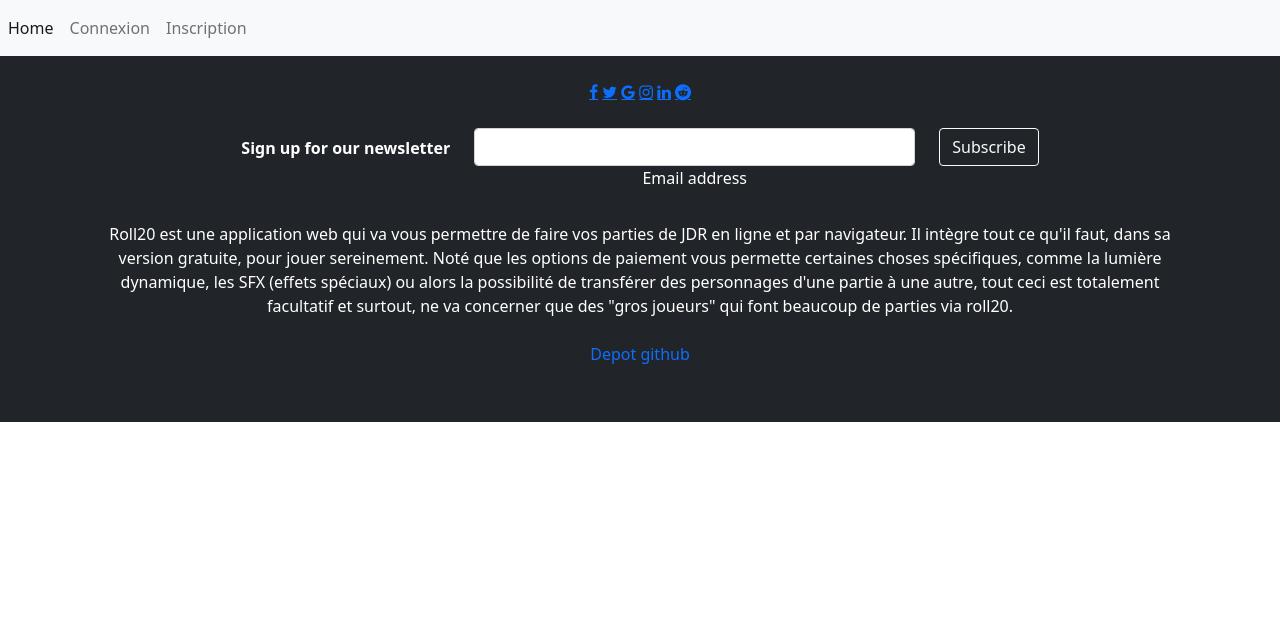
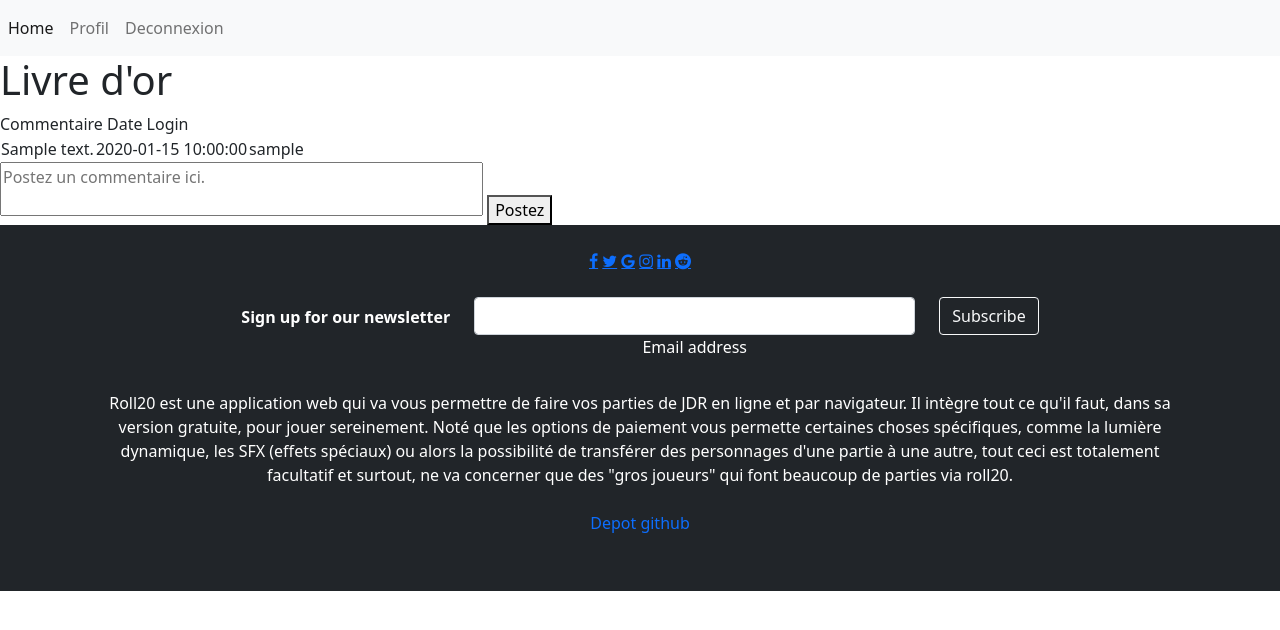
Before and after one commit to thomas-dellacase/livre-d-or, a PHP site: page /pages/livre-or.php in a window 1280 px wide. Shown: the top 630 px of the page. Run offline with PHP 8.4, Linux system fonts and the light colour scheme; the visitor is signed in with stand-in values (Sample User, id 1); tables that the repository leaves empty or names only in its code hold one stand-in row (values such as "Sample post").

Commit message:
class comment ok plus que le css

```diff
--- a/class/classComment.php
+++ b/class/classComment.php
@@ -1,6 +1,6 @@
 <?php
 
-class Commment{
+class Comment{
 
     private $id;
     public $comment;
@@ -10,18 +10,21 @@
     public function __construct(){
         $this->bdd = connect();
     }
+    //public DateTime::__construct(string $datetime = "now", ?DateTimeZone $timezone = null);
 //--------------------------------------------Ajouts de commentaire-----------------------------------------------------------
-    public function postComment($login, $comment, $id){
+    public function postComment($comment, $idUser){
 
         $secureComment = htmlspecialchars(trim($comment));
+
 
         if(!empty($comment)){
             $comLenght = strlen($comment);
 
             if($comLenght <= 240){
-                $insertComment =$this->bdd->prepare("INSERT INTO commentaires (id_user, commentaire, date)VALUES (:login, :commentaire, NOW())");
-                $insertComment->bindValue(':login', $login['id'], PDO::PARAM_STR);
-                $insertComment->bindValue(':commentaire', $comment, PDO::PARAM_STR);
+                $insertComment =$this->bdd->prepare("INSERT INTO commentaires(commentaire, id_utilisateur, date) VALUES (:commentaire, :id, NOW())");
+                $insertComment->bindValue(':commentaire', $comment , PDO::PARAM_STR);
+                $insertComment->bindValue(':id', $_SESSION['user']['id'] , PDO::PARAM_STR);
+                //$insertComment->bindValue(":date", date->format("Y-m-d H:i:s"), PDO::PARAM_STR);
                 $insertComment->execute();
             }
             else{
@@ -29,11 +32,25 @@
             }
         }
     }
-//------------------------------------------------------------------------------Display commentaire----------------------------------------------------
+//-----------------------------------------------------------------display commentaire-----------------------------------------------
 
     public function displayComment(){
-        $getCommentaire = $this->bdd->prepare("SELECT c.commentaire, c.date, c.id_user, c.id_produit, p.id, u.login FROM commentaires c INNER JOIN produits p ON c.id_produit = p.id INNER JOIN user u ON c.id_user = u.id WHERE p.id = :id ORDER BY c.date DESC LIMIT 5 ")
-    }
+
+        $comment = $this->bdd->prepare("SELECT commentaire, date, login FROM commentaires INNER JOIN utilisateurs ON utilisateurs.id = commentaires.id_utilisateur ORDER BY Date LIMIT 5");
+        //$comment->bindValue(':id', $id, PDO::PARAM_INT);
+        $comment->execute();
+        $result = $comment->fetchAll(PDO::FETCH_ASSOC);
+        $_SESSION['commentaire'] = $result;
+
+        // echo '<pre>';
+        // var_dump($result);
+        // echo '</pre>';
+
+        // echo '<pre>';
+        // var_dump($_SESSION['commentaire']);
+        // echo '</pre>';
+
 }
 
+}
 ?>
--- a/class/classUser.php
+++ b/class/classUser.php
@@ -145,7 +145,7 @@
 
             $row = $checklog->fetch(PDO::FETCH_ASSOC);
 
-            if($row['num'] > 0){
+            if($row['num'] > 0 && $login != $oldlogin){
                 $logUp = 'Ce login existe deja.';
             }
             elseif($_POST['pwd'] != $_POST['confpwd']){
--- a/pages/commentaire.php
+++ b/pages/commentaire.php
@@ -1,16 +1,21 @@
 <?php
-
+// require '../class/classUser.php';
+// require '../class/classComment.php';
+// require '../function/db.php';
 
 
 ?>
 <?php
-require '../template/header.php'
+//require '../template/header.php'
 ?>
-<body>
-    <main>
 
-    </main>
-</body>
+        <article>
+            <form method="post"><form>
+                <textarea name="comment" row="4" cols="50" placeholder="Postez un commentaire ici." style="resize:none"></textarea>
+                <button type='submit' name="submitCom">Postez</input>
+            </form>
+        </article>
+
 <?php
-require '../template/footer.php';
+//require '../template/footer.php';
 ?>
--- a/pages/livre-or.php
+++ b/pages/livre-or.php
@@ -1,14 +1,53 @@
 <?php
+require '../class/classUser.php';
+require '../class/classComment.php';
+require '../function/db.php';
 
-
+if(isset($_POST['submitCom'])){
+    $postComment = new Comment();
+    $postComment->postComment($_POST['comment'], $_SESSION['user']['id']);
+}
+$dComment = new Comment();
+$dComment->displayComment();
 
 ?>
 <?php
-require '../template/header.php'
+require '../template/header.php';
 ?>
 <body>
     <main>
-
+        <article>
+            <section>
+                <h1>Livre d'or</h1>
+            </section>
+        </article>
+        <article>
+            <scetion>
+                <table>
+                    <thead>
+                        <tr> Commentaire </tr>
+                        <tr> Date </tr>
+                        <tr> Login </tr>
+                </thead>
+                <tbody>
+                <?php
+                    foreach($_SESSION['commentaire'] as $key => $value){
+                        echo '<tr>';
+                        foreach($value as $key1 => $comment1){
+                        echo '<td>'. $comment1 .'</td>';
+                        }
+                        echo '</tr>';
+                    }
+                ?>
+                </tbody>
+                </table>
+            </scetion>
+        </article>
+        <?php
+            if(isset($_SESSION['user'])){
+                require 'commentaire.php';
+            }
+        ?>
     </main>
 </body>
 <?php
```
Also changed, not shown: 1 other file.
